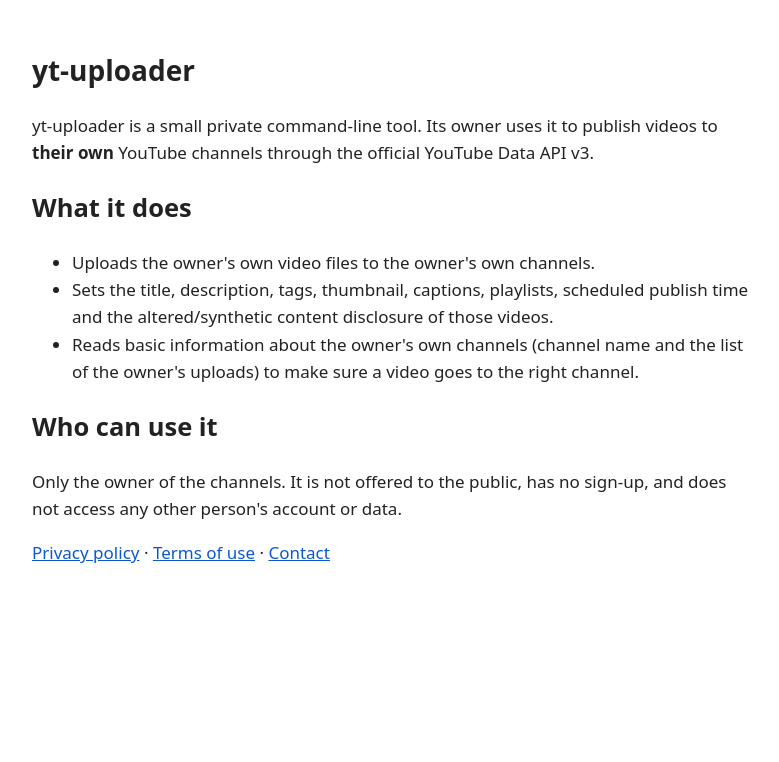
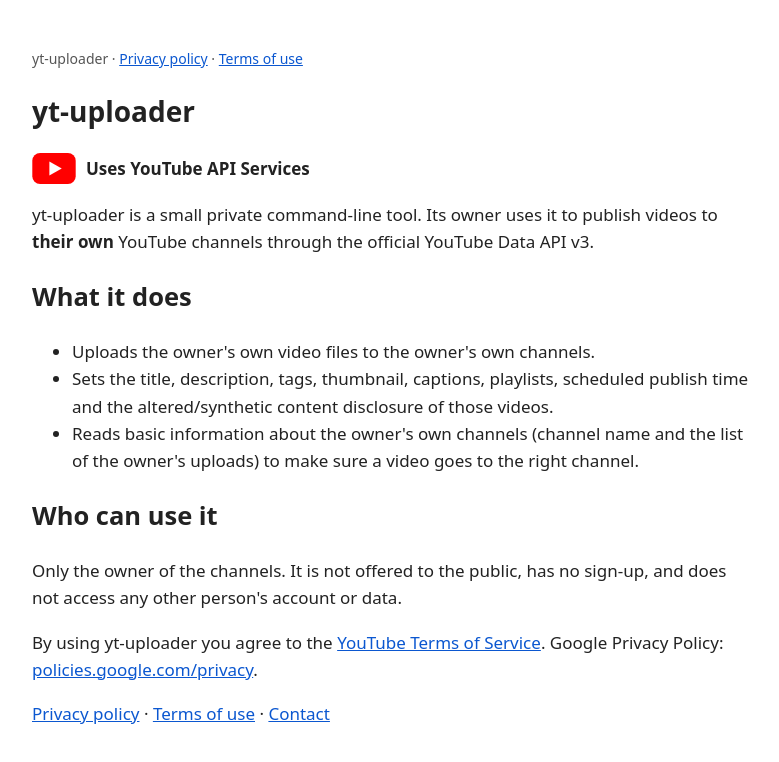
Before and after one commit to lekow131-web/yt-uploader, a plain HTML site: page index.html in a window 1280 px wide. Shown: the whole page, without its empty margins (248-1027 px from the left). Drawn offline with Linux system fonts and the light colour scheme.

Commit message:
YouTube branding, data deletion section

```diff
--- a/index.html
+++ b/index.html
@@ -3,7 +3,9 @@
 <title>yt-uploader</title>
 <style>body{font:17px/1.6 system-ui,-apple-system,sans-serif;max-width:720px;margin:48px auto;padding:0 20px;color:#222}h1{font-size:28px}a{color:#0b57d0}</style></head>
 <body>
+<p style="font-size:14px;color:#555">yt-uploader · <a href="privacy.html">Privacy policy</a> · <a href="terms.html">Terms of use</a></p>
 <h1>yt-uploader</h1>
+<p style="display:flex;align-items:center;gap:10px"><svg width="44" height="31" viewBox="0 0 28 20" aria-label="YouTube"><rect width="28" height="20" rx="5" fill="#FF0000"/><path d="M11 5.5v9l8-4.5z" fill="#fff"/></svg><strong>Uses YouTube API Services</strong></p>
 <p>yt-uploader is a small private command-line tool. Its owner uses it to publish videos to <strong>their own</strong> YouTube channels through the official YouTube Data API v3.</p>
 <h2>What it does</h2>
 <ul>
@@ -13,5 +15,6 @@
 </ul>
 <h2>Who can use it</h2>
 <p>Only the owner of the channels. It is not offered to the public, has no sign-up, and does not access any other person's account or data.</p>
+<p>By using yt-uploader you agree to the <a href="https://www.youtube.com/t/terms">YouTube Terms of Service</a>. Google Privacy Policy: <a href="https://policies.google.com/privacy">policies.google.com/privacy</a>.</p>
 <p><a href="privacy.html">Privacy policy</a> · <a href="terms.html">Terms of use</a> · <a href="https://github.com/lekow131-web/yt-uploader/issues">Contact</a></p>
 </body></html>
```
Also changed, not shown: privacy.html (+2 -0 lines).
